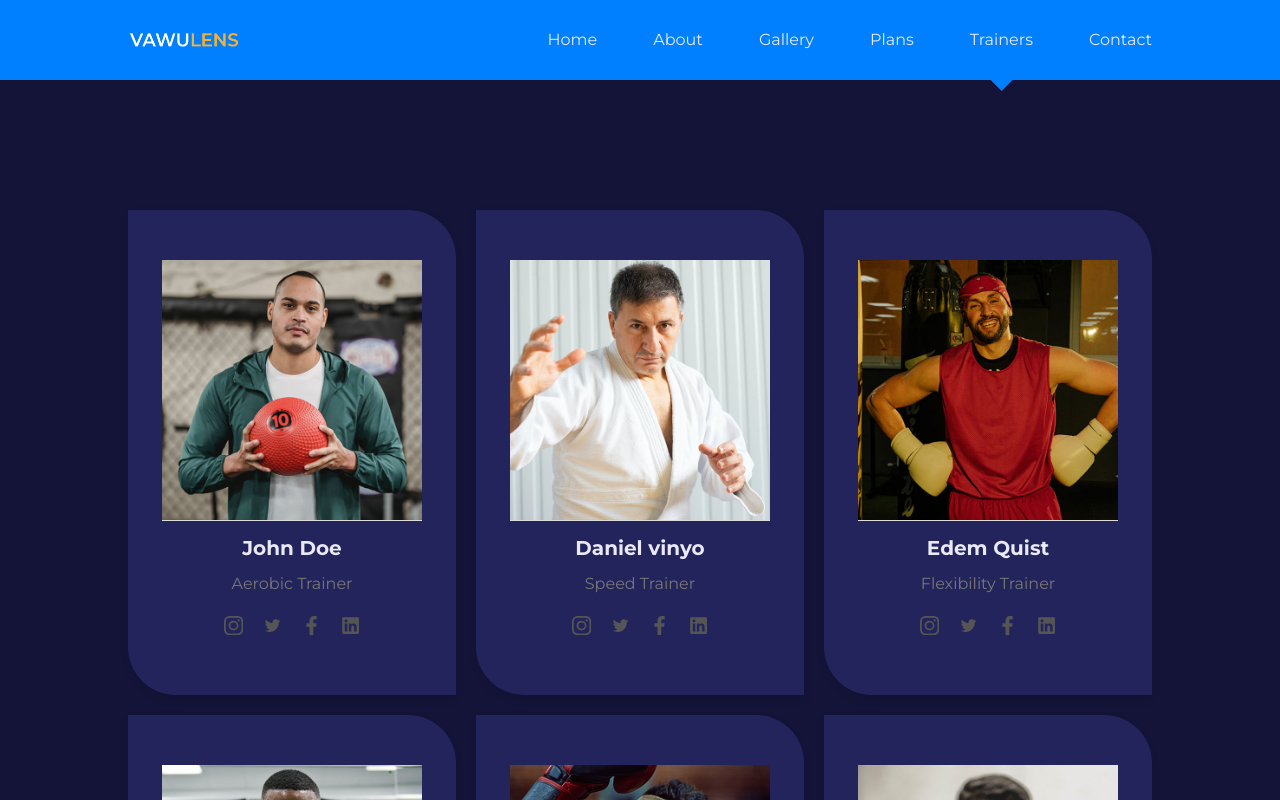
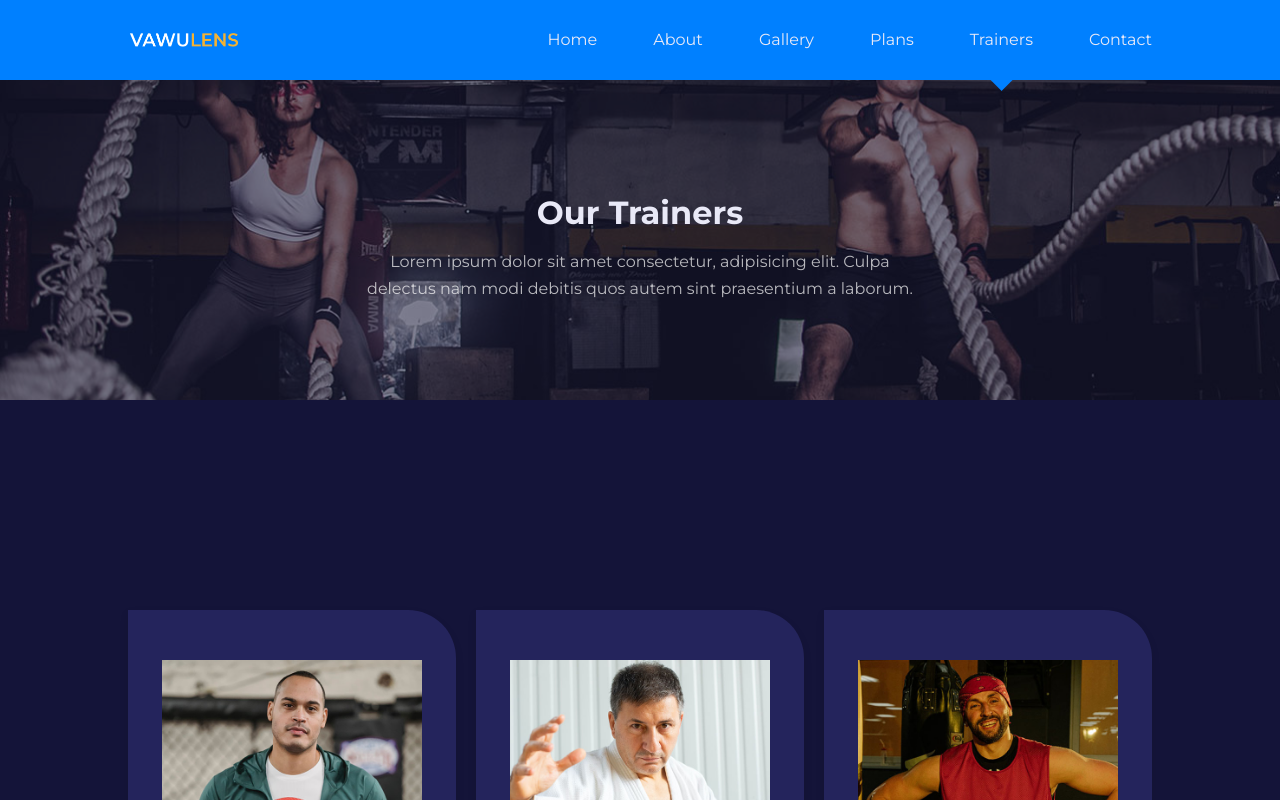
Before and after one commit to omarahmad101/vawulens, a React (Create React App) app: page /trainers in a window 1280 px wide. Shown: the top 800 px of the page. Built offline with nearby package versions, Linux system fonts and the light colour scheme.

Commit message:
Final Version

```diff
--- a/src/Pages/trainers/Trainers.jsx
+++ b/src/Pages/trainers/Trainers.jsx
@@ -1,15 +1,20 @@
 import React from "react";
 import HeaderImage from "../../images/header_bg_5.jpg";
+import Header from '../../components/Header';
 import { trainers } from "../../data";
 import { BsInstagram } from "react-icons/bs";
 import { AiOutlineTwitter } from "react-icons/ai";
 import { FaFacebookF, FaLinkedin } from "react-icons/fa";
 import "./trainers.css";
-import Trainer from '../../components/Trainer'; // Corrected import
+import Trainer from '../../components/Trainer';
 
 const Trainers = () => {
   return (
     <>
+      <Header title="Our Trainers" image={HeaderImage}>
+        Lorem ipsum dolor sit amet consectetur, adipisicing elit. Culpa delectus
+        nam modi debitis quos autem sint praesentium a laborum.
+      </Header>
       <section className="trainers">
         <div className="container trainers__container">
           {
--- a/src/Pages/trainers/trainers.css
+++ b/src/Pages/trainers/trainers.css
@@ -1,4 +1,3 @@
-/* General Styles */
 .trainers {
     padding: 50px 0;
   }
@@ -55,7 +54,6 @@
     color: #007bff;
   }
 
-  /* Responsive Styles */
   @media (max-width: 768px) {
     .trainers {
       padding: 30px 0;
```
